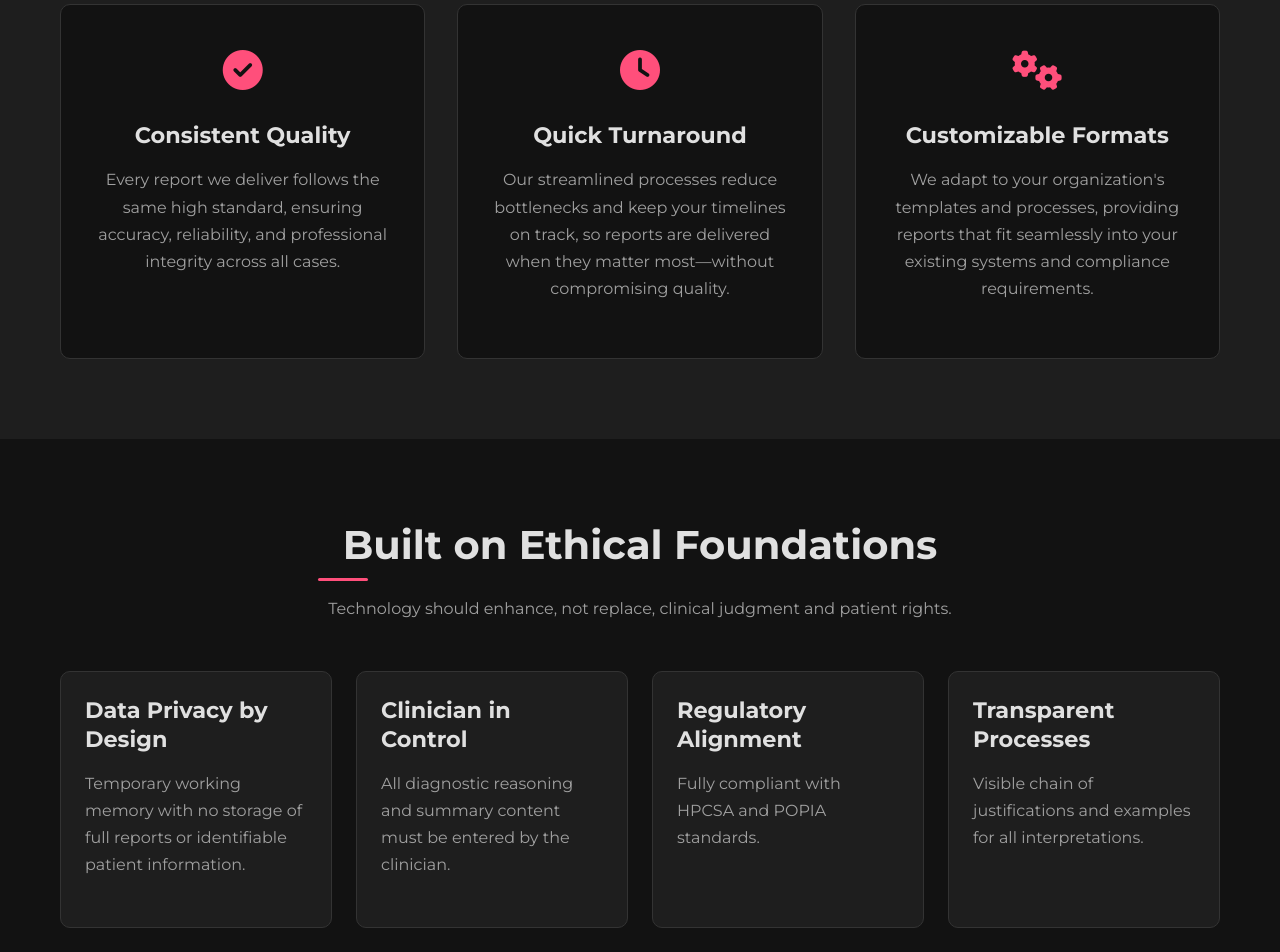
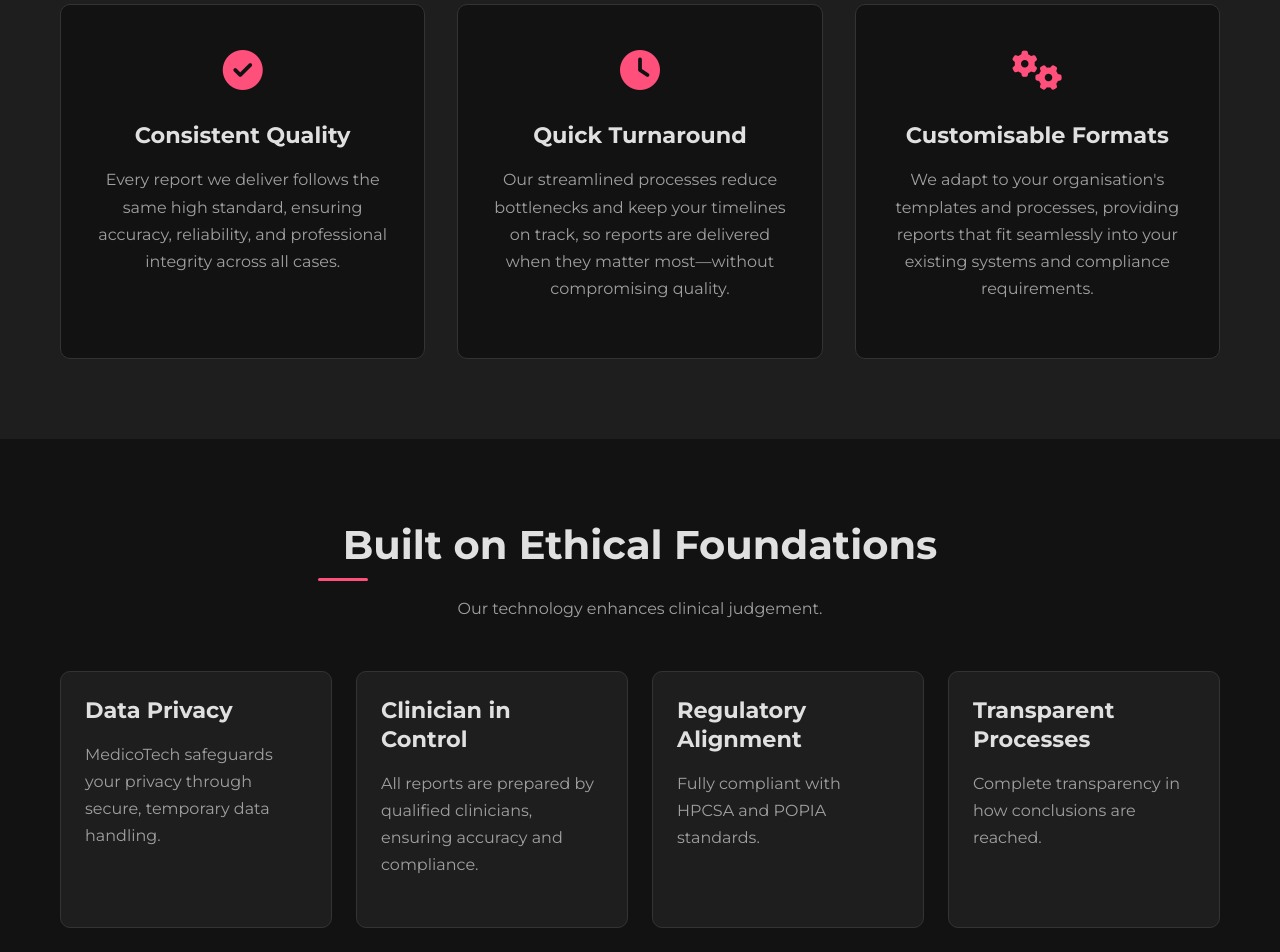
Before and after one commit to KholofeloDibakwane/MedicoTech-Public, a plain HTML site: page index.html in a window 1280 px wide. Shown: the part 1680-2632 px from the top of the page. Drawn offline with Linux system fonts and the light colour scheme.

Commit message:
Update index.html

```diff
--- a/index.html
+++ b/index.html
@@ -33,7 +33,6 @@
         <div class="video-background">
             <video autoplay muted loop playsinline poster="Assets/Images/video-poster.jpg">
                 <source src="Assets/video.mp4" type="video/mp4">
-                Your browser does not support the video tag.
             </video>
             <div class="video-overlay"></div>
         </div>
@@ -75,7 +74,7 @@
             </div>
             <div class="intro-text">
                 <h2>Our Value Proposition</h2>
-                <p>MedicoTech™ offers comprehensive psychological and medico-legal reporting services powered by advanced systems and expert oversight. Our services and solutions cover full clinical assessments and structured psychometry reporting, ensuring accuracy, consistency, and alignment with your standards. We also provide customizable reporting options that integrate seamlessly with your existing templates and workflows.</p>
+                <p>MedicoTech™ offers comprehensive psychological and medico-legal reporting services powered by advanced systems and expert oversight. Our services and solutions cover full clinical assessments and structured psychometry reporting, ensuring accuracy, consistency, and alignment with your standards. We also provide customisable reporting options that integrate seamlessly with your existing templates and workflows.</p>
                 <p><strong>Our proprietary systems streamline complex workflows, helping us deliver reports efficiently without compromising quality—so your teams can focus on care, not paperwork.</strong></p>
                 <a href="about.html" class="primary-btn">Learn More About Us</a>
             </div>
@@ -102,8 +101,8 @@
                 </div>
                 <div class="tool-card">
                     <div class="tool-icon"><i class="fas fa-cogs"></i></div>
-                    <h3>Customizable Formats</h3>
-                    <p>We adapt to your organization's templates and processes, providing reports that fit seamlessly into your existing systems and compliance requirements.</p>
+                    <h3>Customisable Formats</h3>
+                    <p>We adapt to your organisation's templates and processes, providing reports that fit seamlessly into your existing systems and compliance requirements.</p>
                 </div>
             </div>
         </div>
@@ -113,16 +112,16 @@
         <div class="section-container">
             <div class="section-header">
                 <h2>Built on Ethical Foundations</h2>
-                <p>Technology should enhance, not replace, clinical judgment and patient rights.</p>
+                <p>Our technology enhances clinical judgement.</p>
             </div>
             <div class="ethics-grid">
                 <div class="ethics-card">
-                    <h3>Data Privacy by Design</h3>
-                    <p>Temporary working memory with no storage of full reports or identifiable patient information.</p>
+                    <h3>Data Privacy</h3>
+                    <p>MedicoTech safeguards your privacy through secure, temporary data handling.</p>
                 </div>
                 <div class="ethics-card">
                     <h3>Clinician in Control</h3>
-                    <p>All diagnostic reasoning and summary content must be entered by the clinician.</p>
+                    <p>All reports are prepared by qualified clinicians, ensuring accuracy and  compliance.</p>
                 </div>
                 <div class="ethics-card">
                     <h3>Regulatory Alignment</h3>
@@ -130,7 +129,7 @@
                 </div>
                 <div class="ethics-card">
                     <h3>Transparent Processes</h3>
-                    <p>Visible chain of justifications and examples for all interpretations.</p>
+                    <p>Complete transparency in how conclusions are reached.</p>
                 </div>
             </div>
         </div>
```
